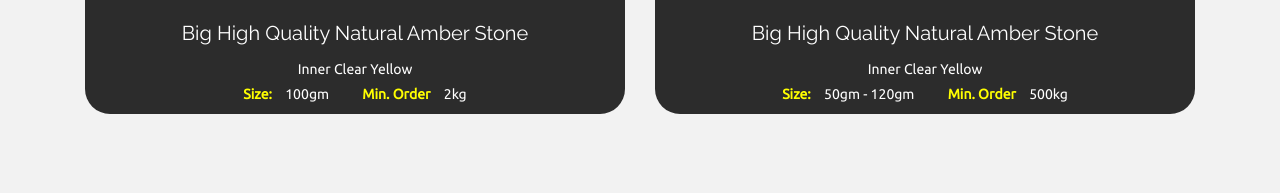
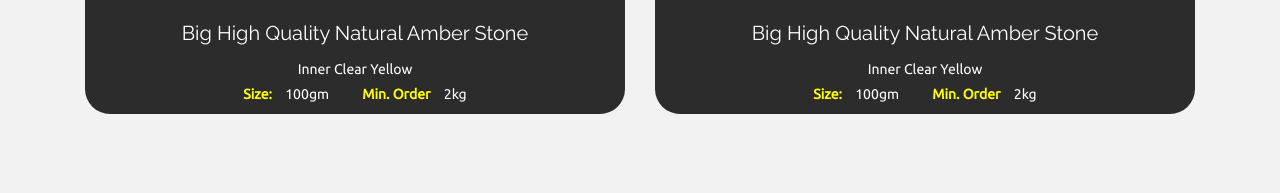
Before and after one commit to Payobami/rakobat, a website: page index.html in a window 1280 px wide. Shown: the part 1866-2059 px from the top of the page. Drawn offline with nearby package versions, Linux system fonts and the light colour scheme; a web font is replaced by a local one.

Commit message:
correction commit

```diff
--- a/index.html
+++ b/index.html
@@ -161,7 +161,7 @@
                 <div class='product-info'>
                   <h6 class="prod-title m-t-0 m-b-0 text-white text-center m-b-0">Big High Quality Natural Amber Stone</h6>
                   <p class="text-center text-white m-t-0 m-b-5">Inner Clear Yellow</p>
-                  <p class="prod-size text-center text-white m-t-0 m-b-0"><span class="text-red m-r-10">Size: </span> 50gm - 120gm <span class="text-red m-r-10 m-l-30"> Min. Order </span> 500kg </p>
+                  <p class="prod-size text-center text-white m-t-0 m-b-0"><span class="text-red m-r-10">Size: </span> 100gm <span class="text-red m-r-10 m-l-30"> Min. Order </span> 2kg </p>
                 </div>
               </div><!-- END COL-SM-6 -->
 
```
